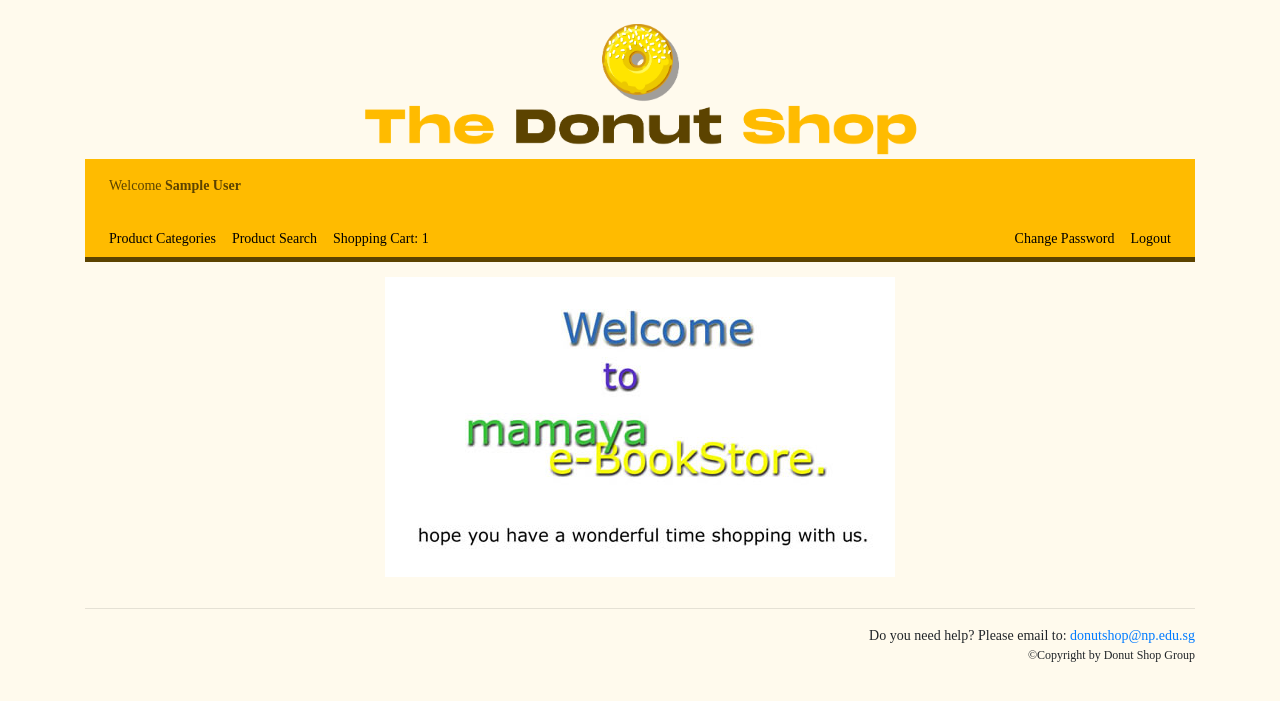
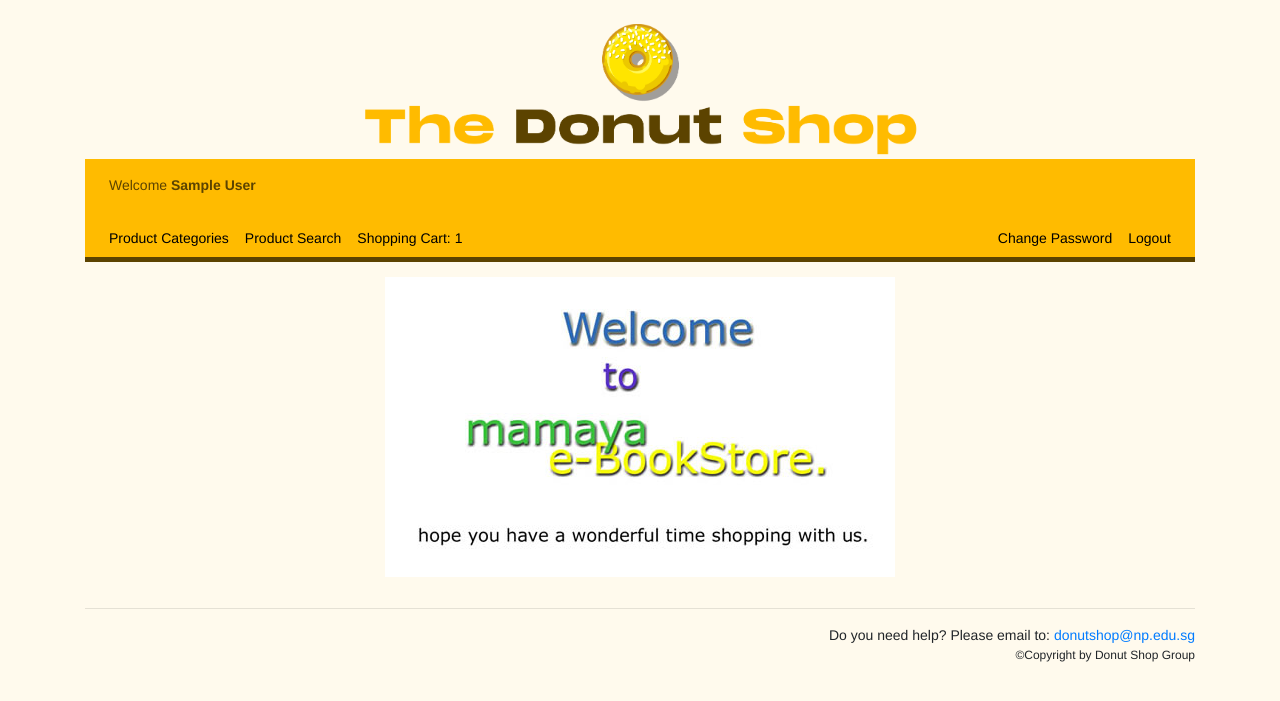
Before and after one commit to jordie007/ECAD-Group-3, a PHP site: page /Donut/index.php in a window 1280 px wide. Shown: the top 701 px of the page. Run offline with PHP 8.4, Linux system fonts and the light colour scheme; the visitor is signed in with stand-in values (Sample User, id 1).

Commit message:
use helvetica font

```diff
--- a/src/css/site.css
+++ b/src/css/site.css
@@ -1,5 +1,5 @@
 body {
-    font-family : 'Ariel';
+    font-family : 'Helvetica';
     font-size : 14px;
 }
 
```
